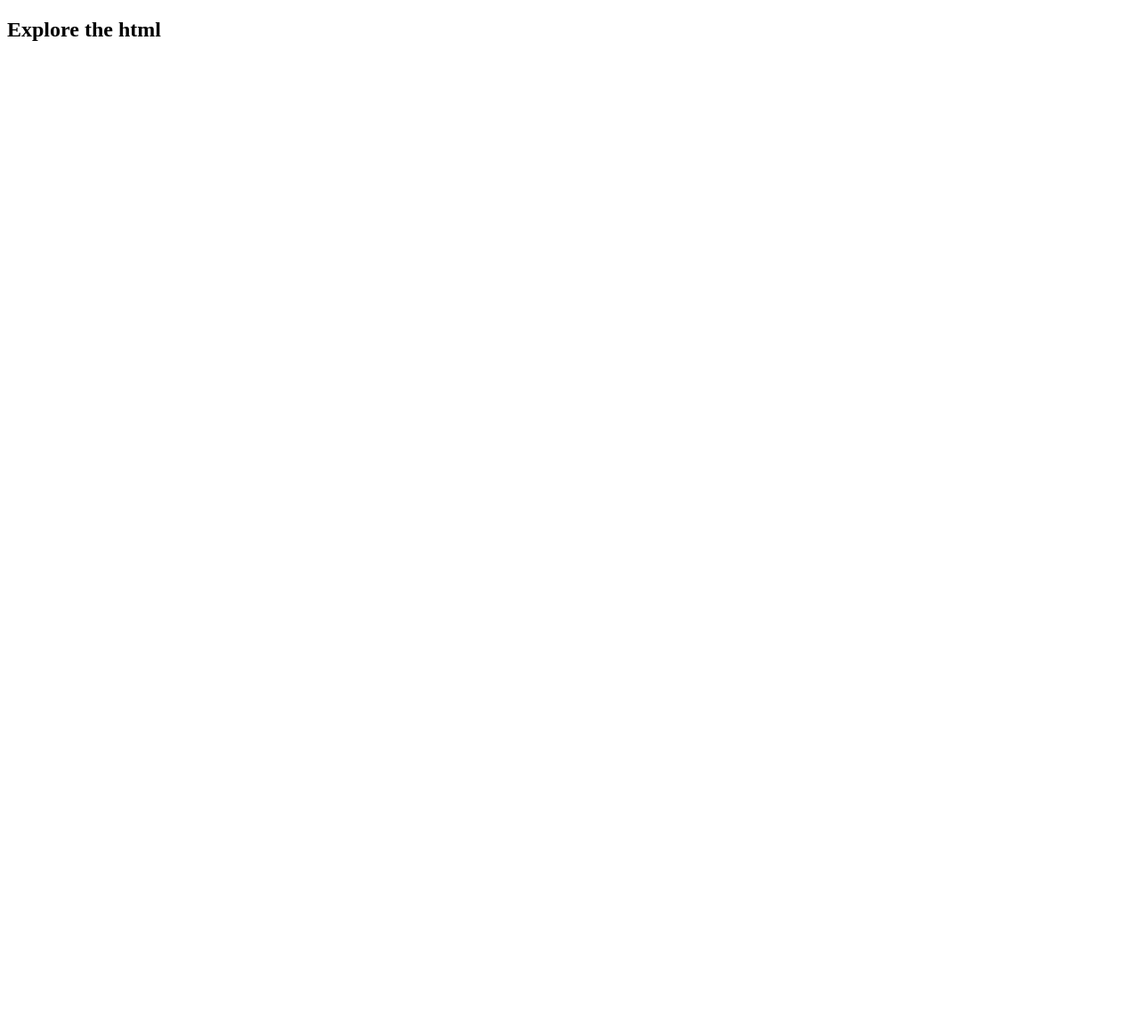
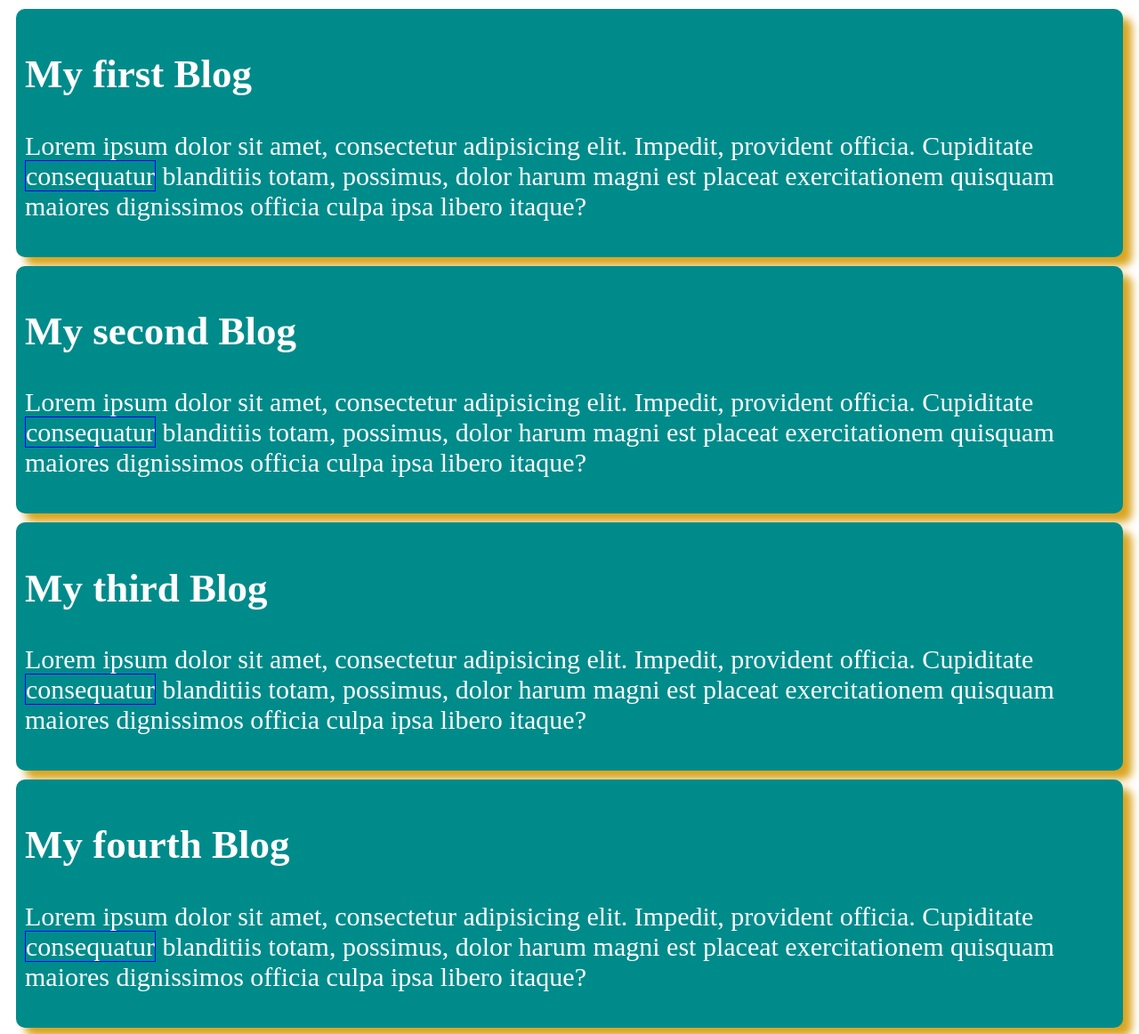
Before and after one commit to forhadch30/module-3, a plain HTML site: page index.html in a window 1280 px wide. Shown: the top 1162 px of the page at 89% size. Before the commit the page ends 800 px from the top, so only its background shows below. Drawn offline with Linux system fonts and the light colour scheme.

Commit message:
commit the frist time

```diff
--- a/index.html
+++ b/index.html
@@ -4,8 +4,24 @@
     <meta charset="UTF-8">
     <meta name="viewport" content="width=device-width, initial-scale=1.0">
     <title>My first Ever Girhub repo</title>
+    <link rel="stylesheet" href="style/block.css">
 </head>
 <body>
-    <h2>Explore the html</h2>
+    <div>
+        <h2>My first Blog</h2>
+        <p>Lorem ipsum dolor sit amet, consectetur adipisicing elit. Impedit, provident officia. Cupiditate <span style="border: 1px solid blue; ">consequatur</span> blanditiis totam, possimus, dolor harum magni est placeat exercitationem quisquam maiores dignissimos officia culpa ipsa libero itaque?</p>
+    </div>
+    <div>
+        <h2>My second Blog</h2>
+        <p>Lorem ipsum dolor sit amet, consectetur adipisicing elit. Impedit, provident officia. Cupiditate <span style="border: 1px solid blue; ">consequatur</span> blanditiis totam, possimus, dolor harum magni est placeat exercitationem quisquam maiores dignissimos officia culpa ipsa libero itaque?</p>
+    </div>
+    <div>
+        <h2>My third Blog</h2>
+        <p>Lorem ipsum dolor sit amet, consectetur adipisicing elit. Impedit, provident officia. Cupiditate <span style="border: 1px solid blue; ">consequatur</span> blanditiis totam, possimus, dolor harum magni est placeat exercitationem quisquam maiores dignissimos officia culpa ipsa libero itaque?</p>
+    </div>
+    <div>
+        <h2>My fourth Blog</h2>
+        <p>Lorem ipsum dolor sit amet, consectetur adipisicing elit. Impedit, provident officia. Cupiditate <span style="border: 1px solid blue; ">consequatur</span> blanditiis totam, possimus, dolor harum magni est placeat exercitationem quisquam maiores dignissimos officia culpa ipsa libero itaque?</p>
+    </div>
 </body>
 </html>
--- /dev/null
+++ b/style/block.css
@@ -0,0 +1,9 @@
+div{
+    background-color: darkcyan;
+    padding: 10px;
+    border-radius: 10px;
+    box-shadow: 10px 10px 10px goldenrod;
+    font-size: 30px;
+    color: white;
+    margin: 10px;
+}
```
